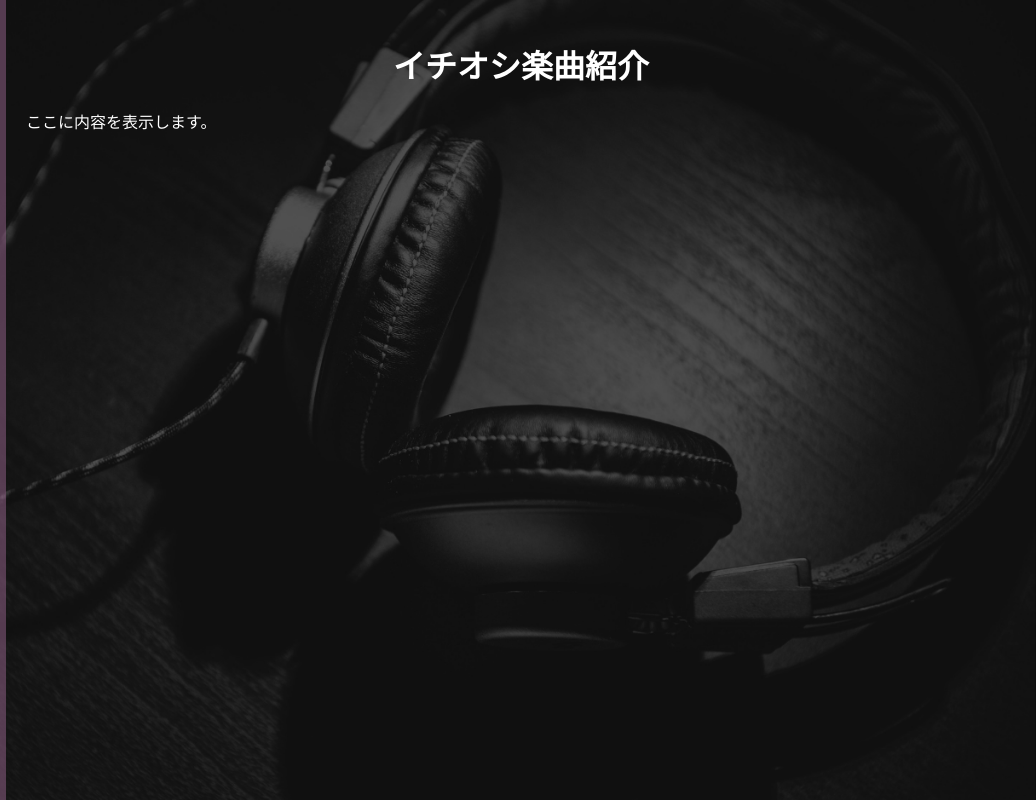
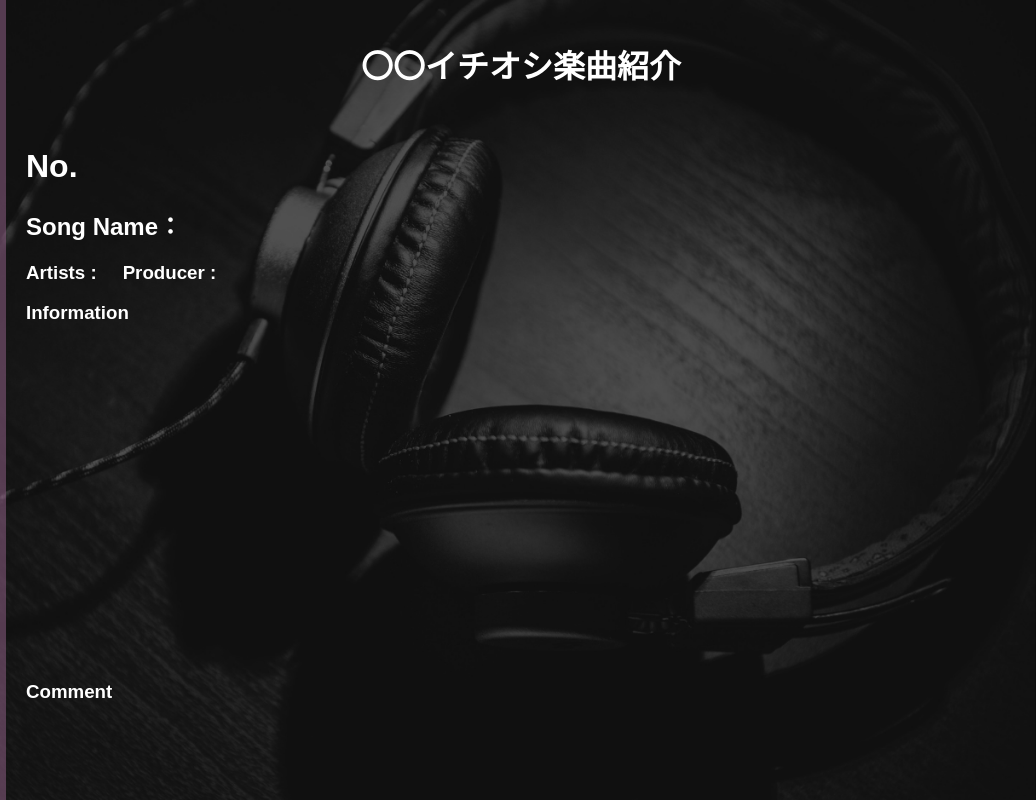
Before and after one commit to s1F10240034/team-project-4, a plain HTML site: page template.html in a window 1280 px wide. Shown: the full height of the page, 244-1280 px from the left. Drawn offline with Linux system fonts and the light colour scheme.

Commit message:
template.htmlの作成

```diff
--- a/template.html
+++ b/template.html
@@ -18,8 +18,22 @@
         </nav>
     </div>
     <div class="content">
-        <h1><center>イチオシ楽曲紹介</center></h1>
-        <p>ここに内容を表示します。</p>
+        <h1><center>〇〇イチオシ楽曲紹介</center></h1><br>
+        <!-- 何曲目 -->
+        <h1>No.</h1>
+        <!-- 曲名 -->
+        <h2>Song Name：</h2>
+        <!-- 歌手名、作曲者名 -->
+        <h3>Artists : &nbsp;&nbsp;&nbsp;
+            Producer : </h3>
+        <!-- 歌手の情報 -->
+        <h3>Information</h3>
+        <p></p>
+        <!-- youtubeリンク埋め込み（srcに動画のリンクを） -->
+        <iframe width="560" height="315" src="" frameborder="0" allow="accelerometer; autoplay; clipboard-write; encrypted-media; gyroscope; picture-in-picture" allowfullscreen></iframe>
+        <!-- 曲に対しての自分のコメント -->
+        <h3>Comment</h3>
+        <p></p>
     </div>
 </body>
 </html>
```
